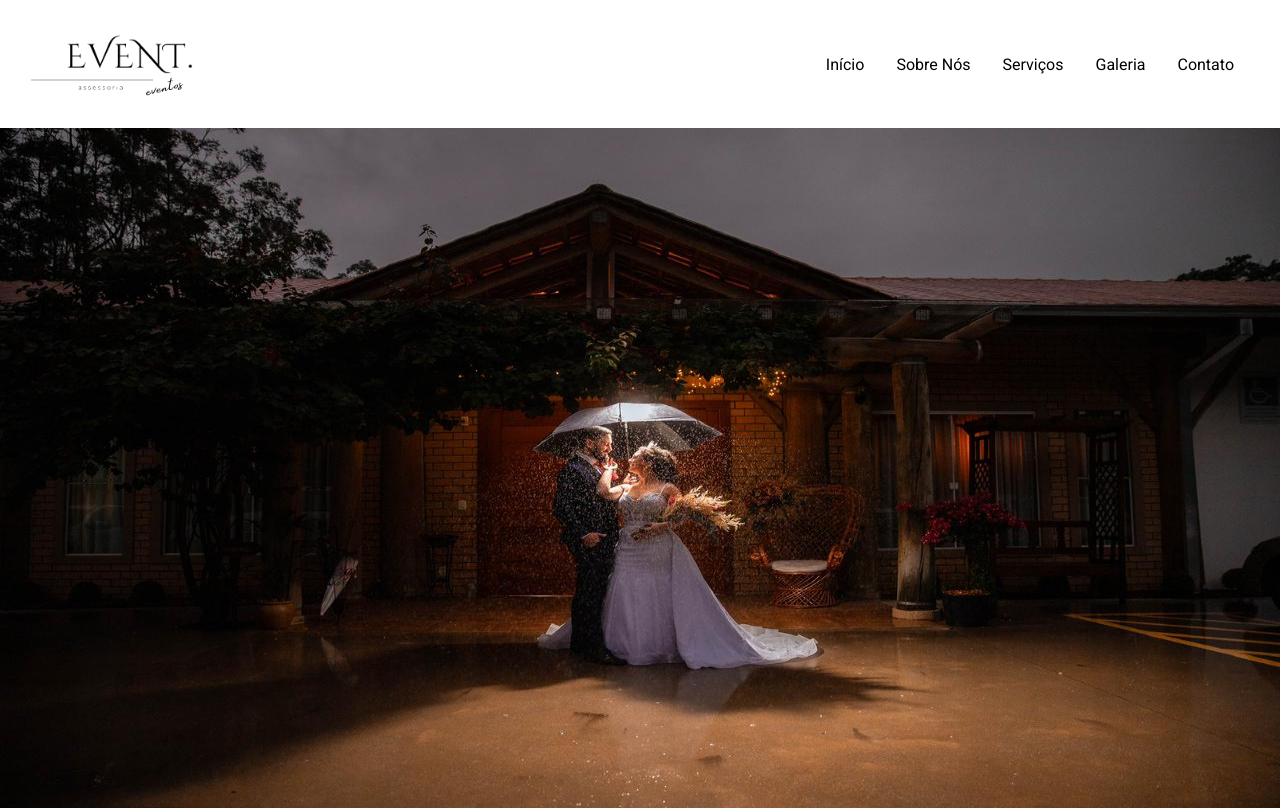
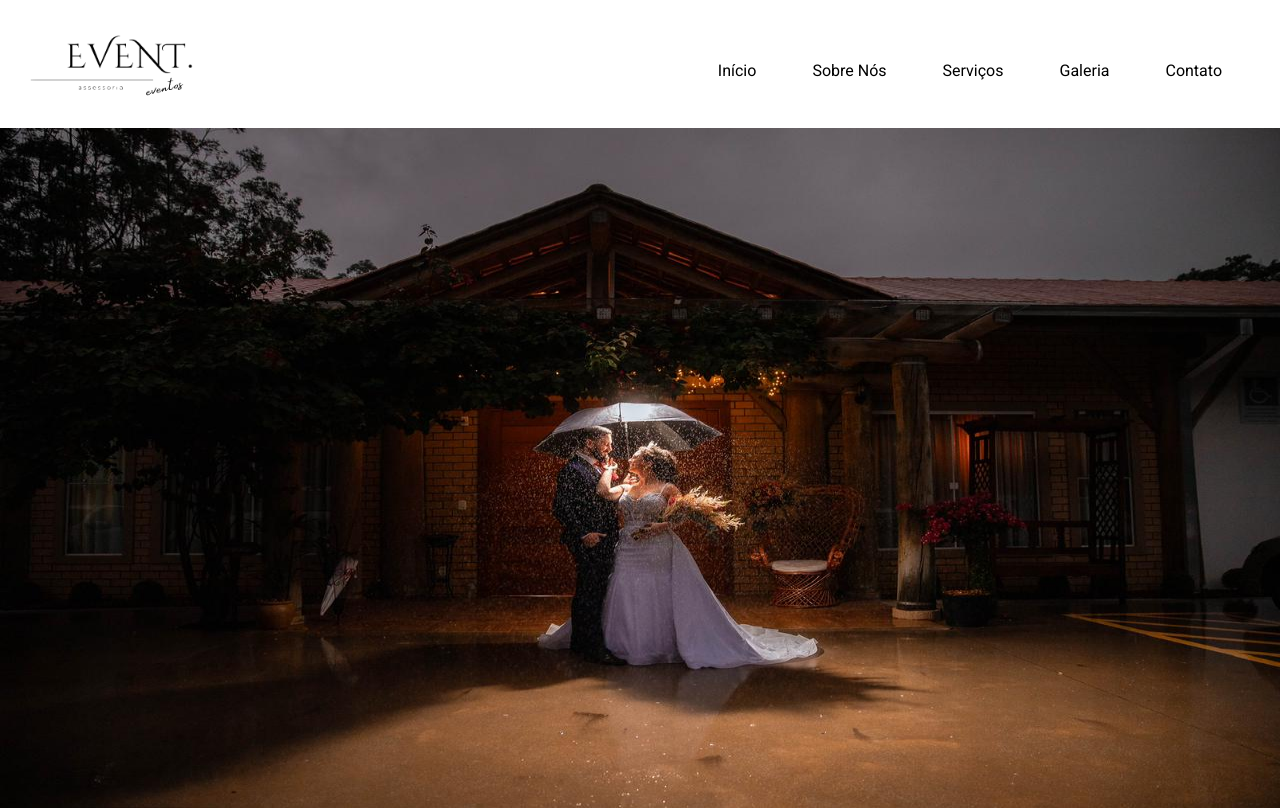
Before and after one commit to lucasmusse/eventosCerto, a React (Vite) app: page / in a window 1280 px wide. Shown: the top 810 px of the page. Built offline with nearby package versions, Linux system fonts and the light colour scheme.

Commit message:
ajuste efeito header

```diff
--- a/src/components/header/styles.js
+++ b/src/components/header/styles.js
@@ -18,14 +18,31 @@ export const HeaderMenu = styled.div`
   display: flex;
 
   a {
+    position:relative;
     text-decoration: none;
-    color: black;
+    color: #000;
     cursor: pointer;
+    margin: 12px;
     padding: 16px;
-    transition: all ease 0.2s;
+    transition: all .8s;
+    padding-bottom: 3px;
 
-    &:hover {
-      transform: scale(1.05);
+
+    &::before{
+      content: "";
+      position : absolute;
+      bottom: 0;
+      left: 0;
+      width: 0%;
+      height: 3px;
+      background-color: #FFEBD6;
+      transition: width .8s;
+    }
+    &:hover::before{
+      width: 100%;
+    }
+    &.active::before{
+      width: 100%;
     }
   }
 `;
```
